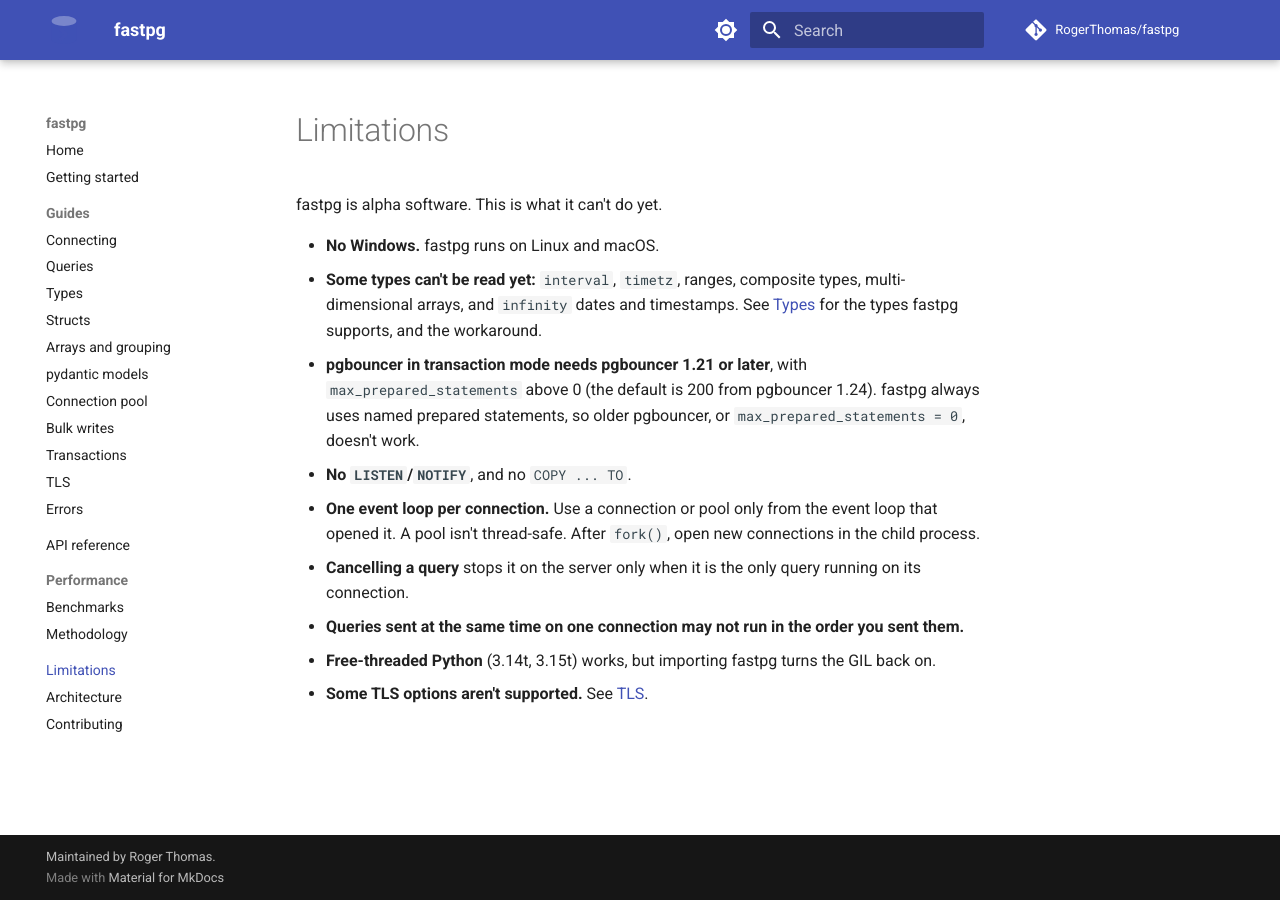
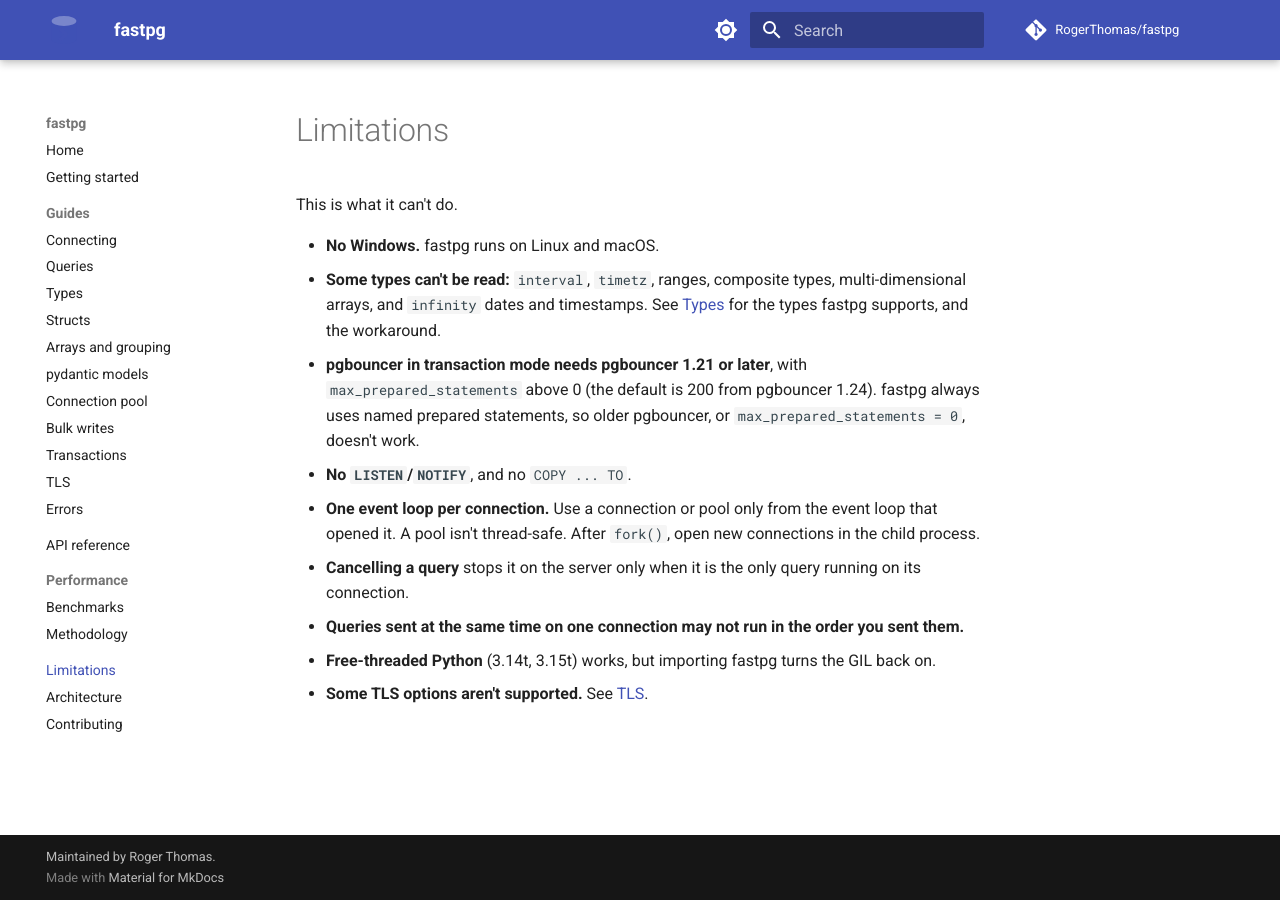
Before and after one commit to RogerThomas/fastpg, an MkDocs documentation site: the page built from docs/limitations.md, in a window 1280 px wide. Built offline with MkDocs 1.6.1 and Material for MkDocs 9.7.7, drawn with Linux system fonts in a browser that asks for light colours; comment, search, counter and statistics services are not loaded.

Commit message:
docs: drop the alpha label for 1.0

```diff
--- a/docs/limitations.md
+++ b/docs/limitations.md
@@ -1,9 +1,9 @@
 # Limitations
 
-fastpg is alpha software. This is what it can't do yet.
+This is what it can't do.
 
 * **No Windows.** fastpg runs on Linux and macOS.
-* **Some types can't be read yet:** `interval`, `timetz`, ranges, composite types,
+* **Some types can't be read:** `interval`, `timetz`, ranges, composite types,
   multi-dimensional arrays, and `infinity` dates and timestamps.
   See [Types](guide/types.md) for the types fastpg supports, and the workaround.
 * **pgbouncer in transaction mode needs pgbouncer 1.21 or later**, with
--- a/pyproject.toml
+++ b/pyproject.toml
@@ -21,7 +21,7 @@
     "rust",
 ]
 classifiers = [
-    "Development Status :: 3 - Alpha",
+    "Development Status :: 5 - Production/Stable",
     "Framework :: AsyncIO",
     "Intended Audience :: Developers",
     "Operating System :: MacOS",
```
Also changed, not shown: README.md (+2 -1 lines), docs/index.md (+1 -1 lines).
